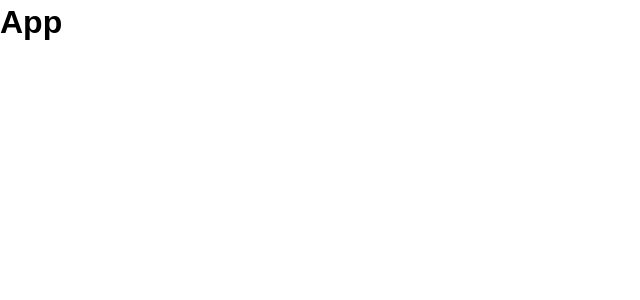
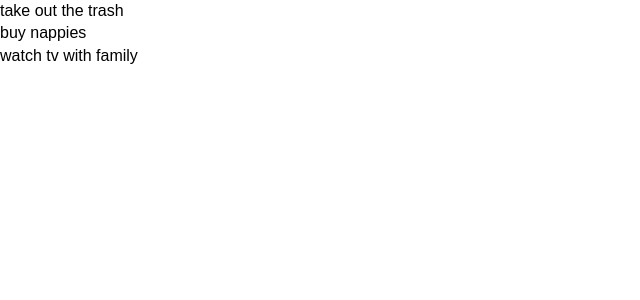
Before and after one commit to Kiran-Mistry/to-do-list, a React (Create React App) app: page / in a window 1280 px wide. Shown: the top 300 px of the page, without its empty margins (0-640 px from the left). Built offline with nearby package versions, Linux system fonts and the light colour scheme.

Commit message:
Added todo and todoitem component and their prop types

```diff
--- a/src/App.js
+++ b/src/App.js
@@ -1,11 +1,32 @@
 import React, { Component } from 'react';
+import Todos from "./components/Todos";
 import './App.css';
 
 class App extends Component {
+  state = {
+    todos: [
+      {
+        id: 1,
+        title: 'take out the trash',
+        completed: false,
+      },
+      {
+        id: 2,
+        title: 'buy nappies',
+        completed: false,
+      },
+      {
+        id: 3,
+        title: 'watch tv with family',
+        completed: false,
+      },
+    ]
+  }
+
   render() {
     return (
       <div className="App">
-        <h1>App</h1>
+        <Todos todos={this.state.todos}/>
       </div>
     );
   }
--- /dev/null
+++ b/src/components/TodoItem.js
@@ -0,0 +1,19 @@
+import React, { Component } from 'react';
+import PropTypes from "prop-types";
+
+
+class TodoItem extends Component {
+    render() {
+        return (
+            <div>
+                <p>{this.props.todo.title}</p>
+            </div>
+        )
+    }
+}
+
+TodoItem.propTypes = {
+    todos: PropTypes.object.isRequired
+}
+
+export default TodoItem;
--- /dev/null
+++ b/src/components/Todos.js
@@ -0,0 +1,24 @@
+import React, { Component } from 'react';
+import TodoItem from "./TodoItem";
+import PropTypes from "prop-types";
+
+class Todos extends Component {
+    render() {
+        // for each to-do that we loop through
+        return this.props.todos.map((todo) => (
+            // return the title of that to-do in h3
+            <TodoItem key={todo.id} todo={todo}/>
+        ));
+    }
+}
+
+/*
+prop types are included as a validation - to say this
+component must have these props
+*/
+
+Todos.propTypes = {
+    todos: PropTypes.array.isRequired
+}
+
+export default Todos;
```
